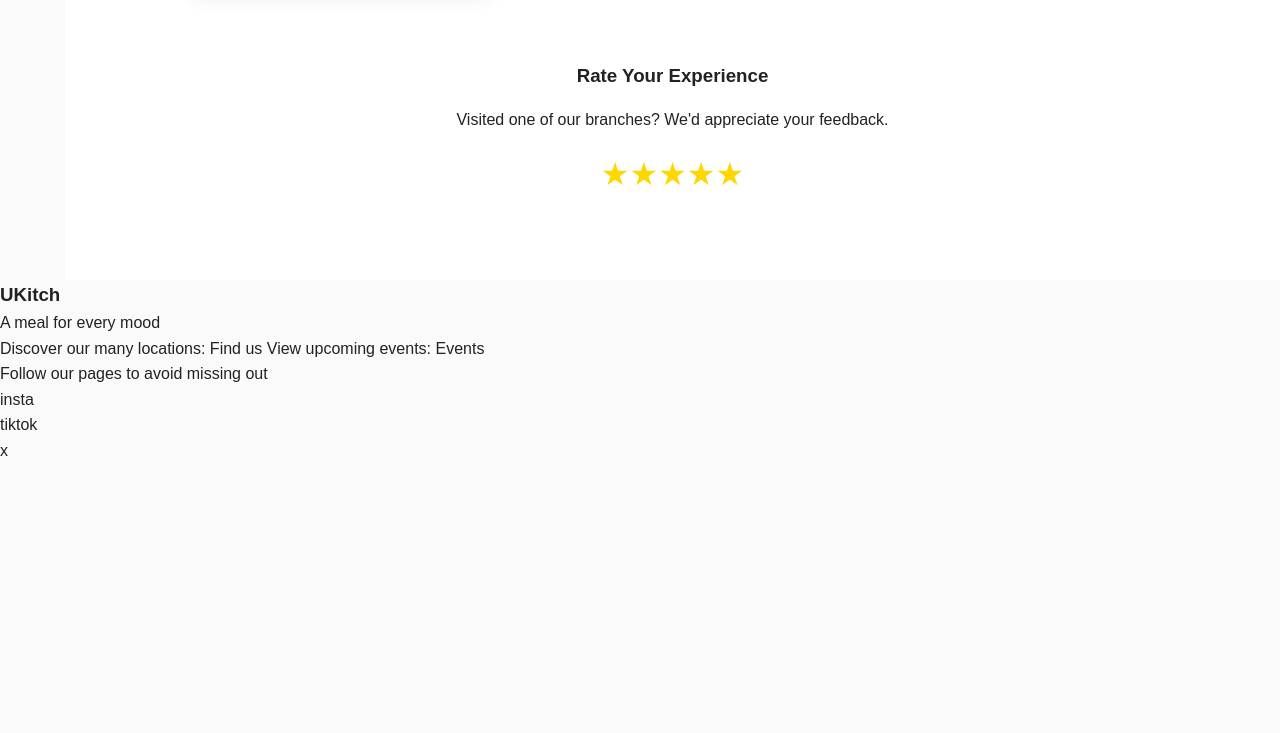
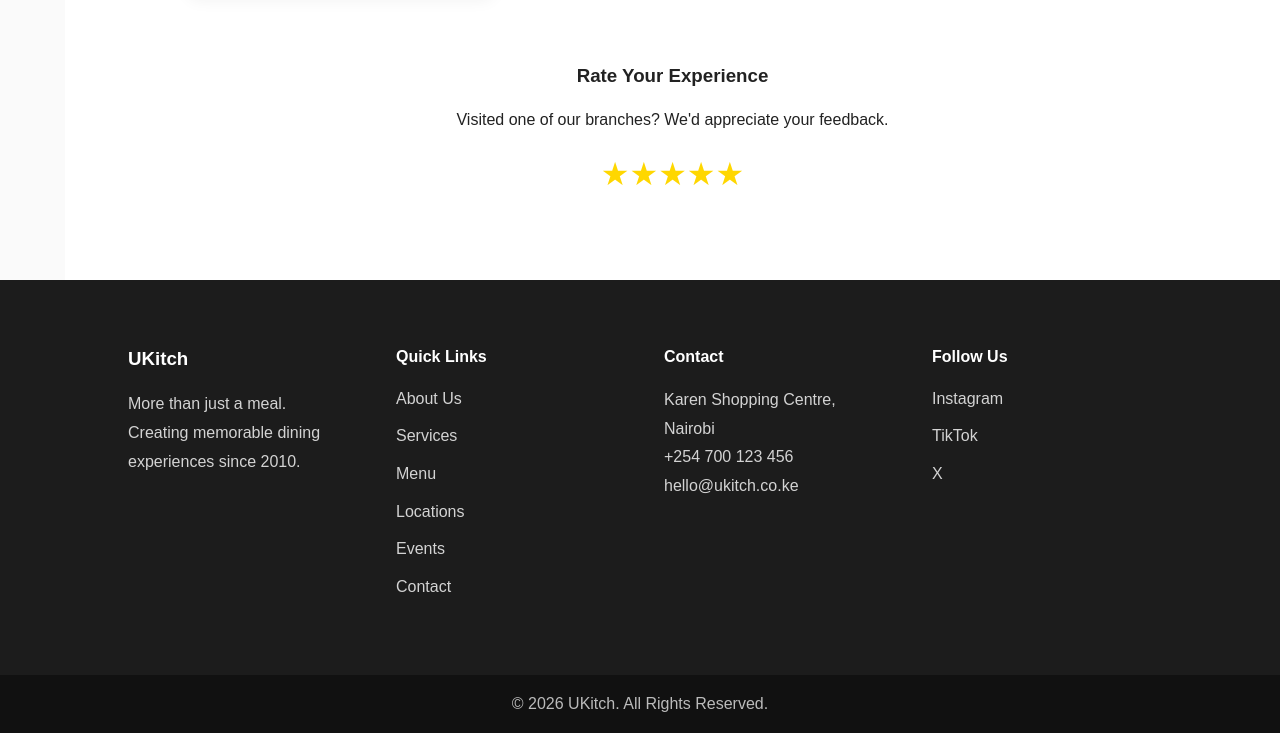
Before and after one commit to LeoThumi/Restaurant, a plain HTML site: page restaurant.html in a window 1280 px wide. Shown: the part 6201-6934 px from the top of the page. Before the commit the page ends 6665 px from the top, so only its background shows below. Drawn offline with Linux system fonts and the light colour scheme.

Commit message:
feat: add footer

```diff
--- a/restaurant.html
+++ b/restaurant.html
@@ -257,7 +257,8 @@
             <section id="contact" aria-labelledby="contact-title">
                 <span class="section-tag">Get In Touch</span>
                 <h2 id="contact-title"> We'd Love To Hear From You</h2>
-                <p class="contact-intro">Whether you have feedback, a reservation request, an inquiry, or simply want to share your dining experience, our team is ready to assist.</p>
+                <p class="contact-intro">Whether you have feedback, a reservation request, an inquiry, or simply want to
+                    share your dining experience, our team is ready to assist.</p>
                 <div class="contact-container">
                     <div class="contact-info">
                         <h3>Contact Information</h3>
@@ -272,7 +273,8 @@
                         <label for="email">Email Address</label>
                         <input type="email" name="email" id="email" placeholder="johndoe@gmail.com" required>
                         <label for="message">Message</label>
-                        <textarea name="message" id="message" rows="6" placeholder="Tell us more..." required></textarea>
+                        <textarea name="message" id="message" rows="6" placeholder="Tell us more..."
+                            required></textarea>
                         <button type="submit"> Send Message</button>
                     </form>
                 </div>
@@ -285,23 +287,39 @@
         </article>
     </main>
     <footer>
-        <div>
+        <div class="footer-brand">
             <h3>UKitch</h3>
-            <span>A meal for every mood</span>
+            <p>More than just a meal. Creating memorable dining experiences since 2010.</p>
         </div>
-        <div>
-            <span>Discover our many locations: <a href="#locations">Find us</a></span>
-            <span>View upcoming events: <a href="#events">Events</a></span>
+        <div class="footer-links">
+            <h4>Quick Links</h4>
+            <ul>
+                <li><a href="#about">About Us</a></li>
+                <li><a href="#services">Services</a></li>
+                <li><a href="#menu">Menu</a></li>
+                <li><a href="#locations">Locations</a></li>
+                <li><a href="#events">Events</a></li>
+                <li><a href="#contact">Contact</a></li>
+            </ul>
         </div>
-        <div>
-            <p>Follow our pages to avoid missing out</p>
+        <div class="footer-contact">
+            <h4>Contact</h4>
+            <p>Karen Shopping Centre, Nairobi</p>
+            <p>+254 700 123 456</p>
+            <p>hello@ukitch.co.ke</p>
+        </div>
+        <div class="footer-social">
+            <h4>Follow Us</h4>
             <ul>
-                <li><a href="#">insta</a></li>
-                <li><a href="#">tiktok</a></li>
-                <li><a href="#">x</a></li>
+                <li><a href="#" aria-label="Instagram">Instagram</a></li>
+                <li><a href="#" aria-label="TikTok">TikTok</a></li>
+                <li><a href="#" aria-label="X">X</a></li>
             </ul>
         </div>
     </footer>
+    <div class="copyright">
+        <p>&copy; 2026 UKitch. All Rights Reserved.</p>
+    </div>
 
 </body>
 
--- a/style.css
+++ b/style.css
@@ -625,3 +625,44 @@ form button:hover {
     margin-top: 1rem;
     cursor: pointer;
 }
+footer {
+    background-color: #1c1c1c;
+    color: white;
+    padding: 4rem 10%;
+    display: grid;
+    grid-template-columns: repeat(4, 1fr);
+    gap: 3rem;
+}
+footer h3,
+footer h4 {
+    margin-bottom: 1rem;
+    color: #ffffff;
+}
+footer p {
+    color: #d3d3d3;
+    line-height: 1.8;
+}
+footer ul {
+    list-style: none;
+}
+
+footer li {
+    margin-bottom: .75rem;
+}
+footer a {
+    color: #d3d3d3;
+    transition: color .3s ease;
+}
+footer a:hover {
+    color: #c0392b;
+}
+.copyright {
+    background-color: #111;
+    text-align: center;
+    padding: 1rem;
+    color: #bbb;
+}
+footer a:focus {
+    outline: 3px solid orange;
+    outline-offset: 3px;
+}
```
